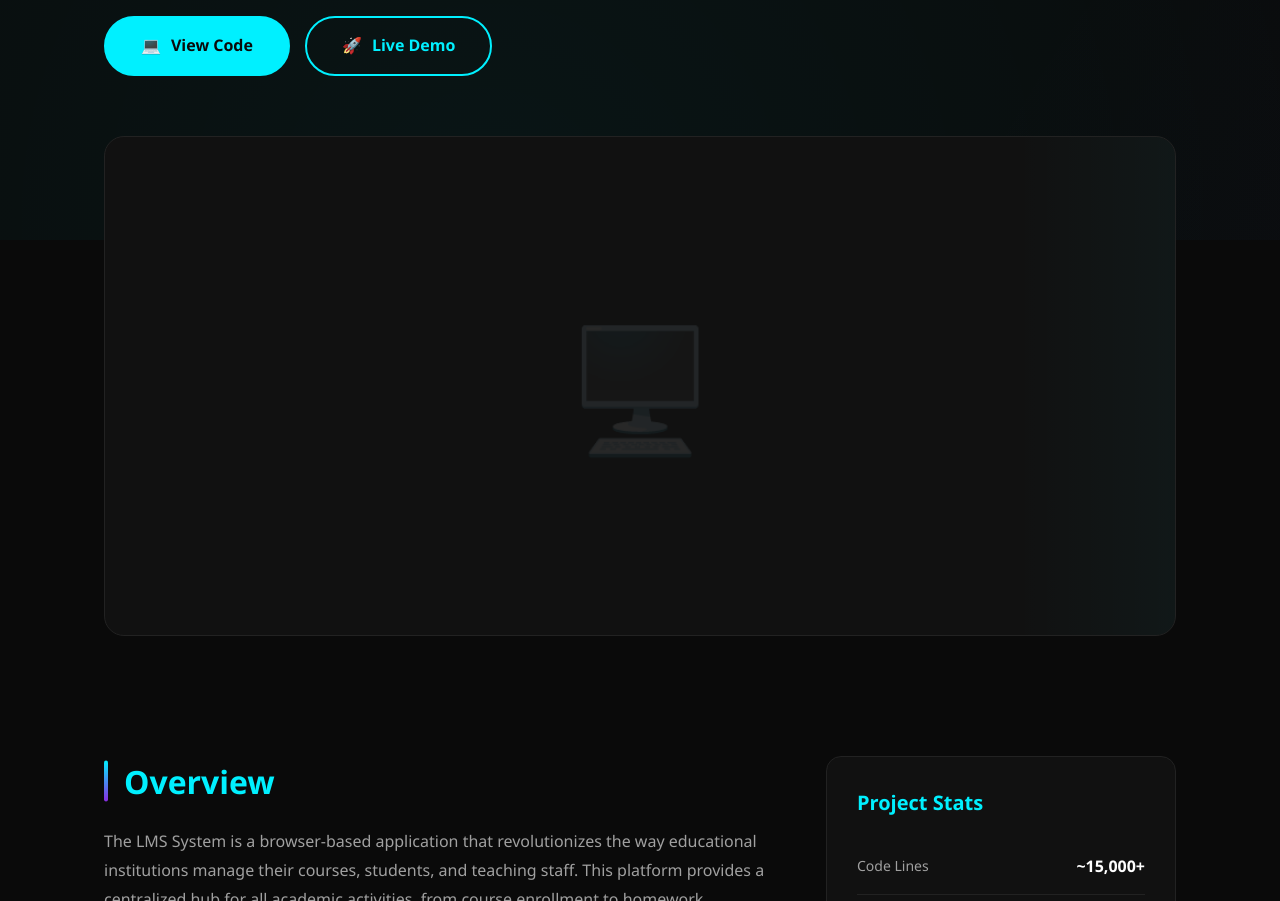
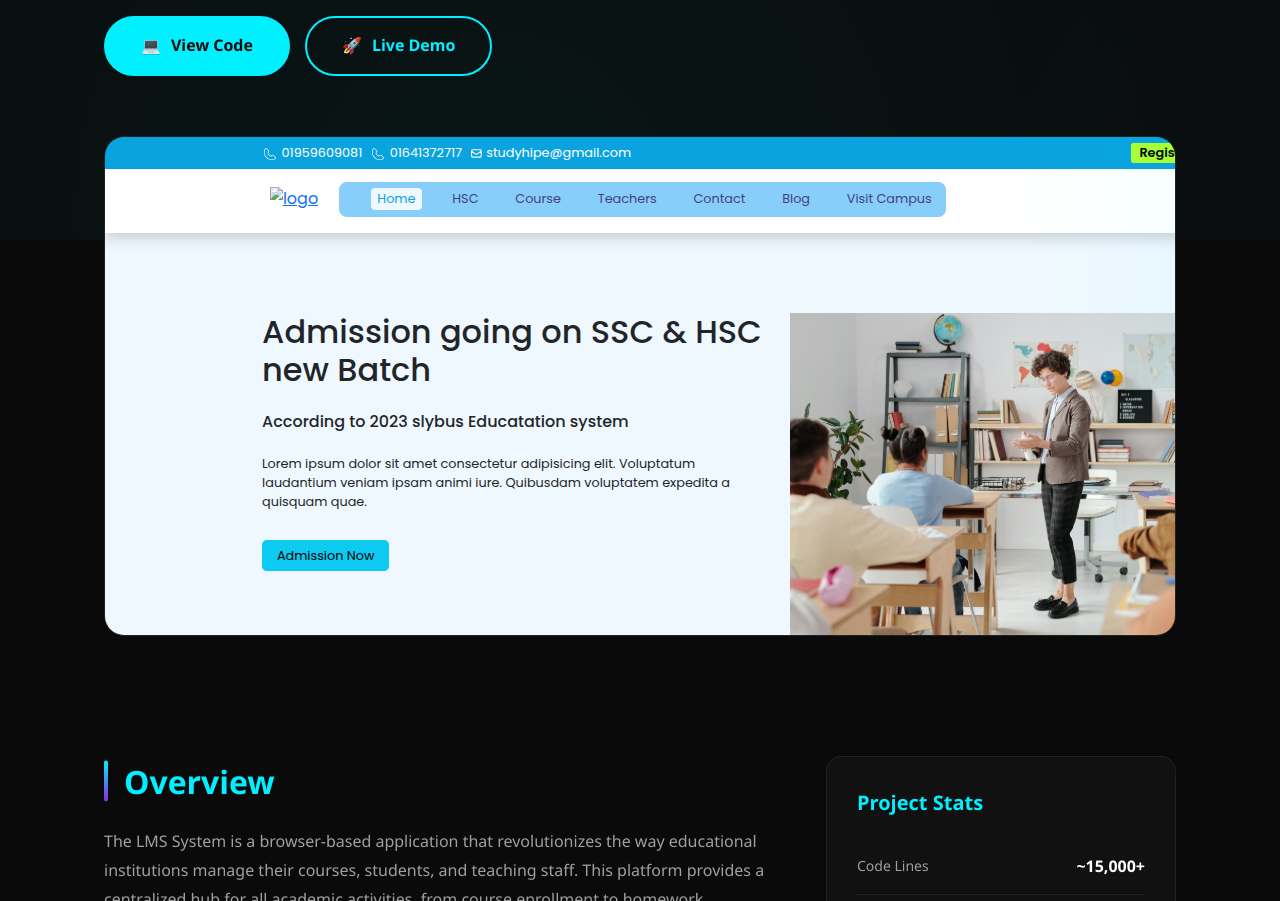
Before and after one commit to johurul-abir/portfolio, a plain HTML site: page lms.html in a window 1280 px wide. Shown: the part 560-1461 px from the top of the page. Drawn offline with Linux system fonts and the light colour scheme.

Commit message:
add photo

```diff
--- a/lms.html
+++ b/lms.html
@@ -297,7 +297,7 @@
       }
 
       .project-image::before {
-        content: '🖥️';
+        content: '';
         position: absolute;
         top: 50%;
         left: 50%;
@@ -643,7 +643,9 @@
         </div>
       </div>
 
-      <div class="project-image"></div>
+      <div class="project-image">
+        <img src="images/lms/banar.png" alt="project photo" />
+      </div>
     </section>
 
     <section class="project-content">
```
Also changed, not shown: images/lms/banar.png (added).
